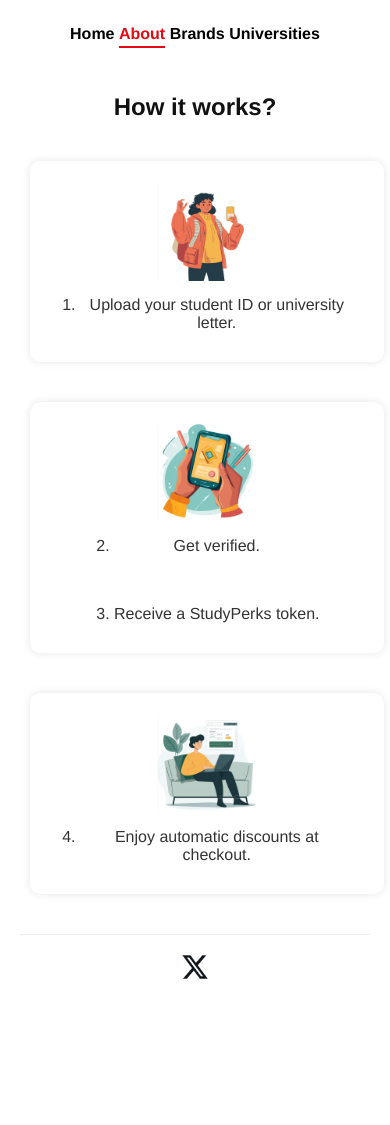
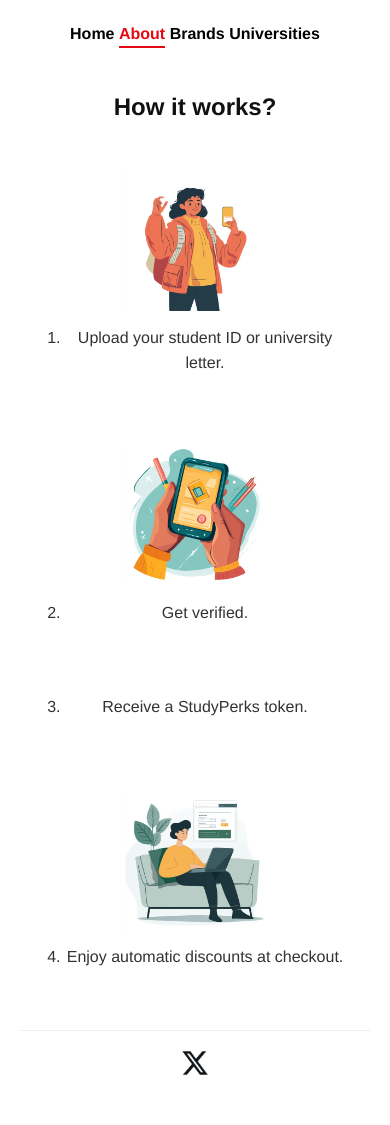
Before and after one commit to sarahwoods89/StudyPerks, a Node server app: page /about in a window 390 px wide. Shown: the part 149-1274 px from the top of the page. Before the commit the page ends 1128 px from the top, so only its background shows below. Run offline with Node 20, Linux system fonts and the light colour scheme.

Commit message:
fixing image sizes

```diff
--- a/public/stylesheets/style.css
+++ b/public/stylesheets/style.css
@@ -221,18 +221,18 @@
   display: flex;
   align-items: center;
   justify-content: center;
-  width: 90%;
+  width: 100%;
   max-width: 1100px; /* You can adjust this */
   margin: 20px auto;
-  padding: 20px;
-  background: #fff;
-  border-radius: 10px;
-  box-shadow: 0 0 8px rgba(0, 0, 0, 0.1);
+  padding: 10px;
+  background: none;
+box-shadow: none;
+border-radius: 0;
 }
 
 
 .step-section img {
-  max-width: 120px;
+  max-width: 200px;
   flex-shrink: 0;
   margin-right: 20px;
 }
@@ -301,19 +301,27 @@
   flex-direction: column;
   align-items: center;
   text-align: center;
-    padding: 20px;
-    width: 95%;
+  padding: 10px 0;
+  width: 100%;
   }
 
+  .step-section {
+  display: block;
+  text-align: center;
+  padding: 10px 0;
+}
+
+
   .step-section img {
-    width: 100px; /* Increase image size */
+  width: 140px;
   height: auto;
-    margin: 0 auto 15px;
+  margin: 0 auto 10px;
 }
 
   .step-text {
-    font-size: 1.05rem;
-    padding: 0 10px;
+  font-size: 1.15rem;
+  padding: 0 15px;
+  line-height: 1.6;
 }
 
   .about-text {
```
Lines whose indentation alone changed are shown as unchanged.
